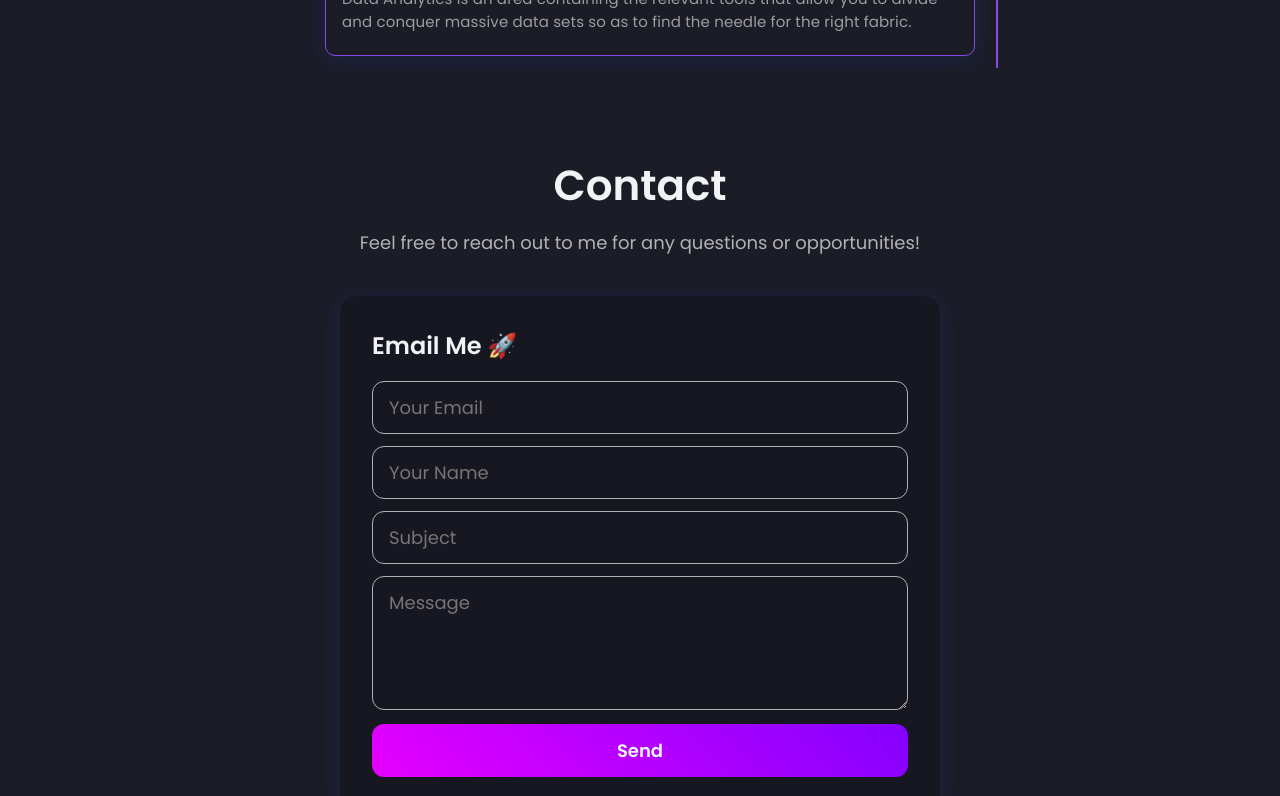
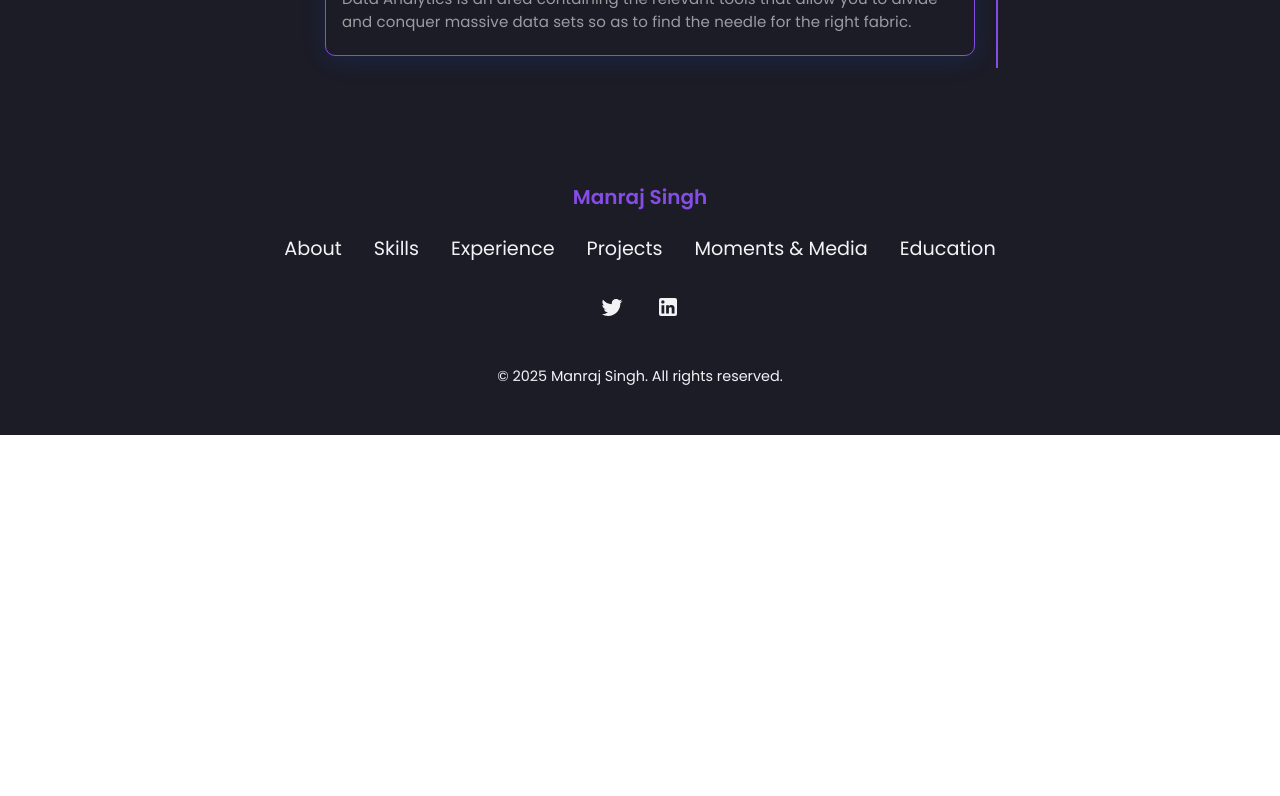
Before and after one commit to javiermerinom/Portfolio, a React (Create React App) app: page / in a window 1280 px wide. Shown: the part 9140-9936 px from the top of the page. After the commit the page ends 9575 px from the top, so only its background shows below. Built offline with nearby package versions, Linux system fonts and the light colour scheme.

Commit message:
portfolio right

```diff
--- a/src/App.js
+++ b/src/App.js
@@ -7,7 +7,6 @@ import { BrowserRouter as Router } from "react-router-dom";
 import HeroSection from "./components/HeroSection";
 import Skills from "./components/Skills";
 import Projects from "./components/Projects";
-import Contact from "./components/Contact";
 import Pictures from "./components/Pictures";
 import Footer from "./components/Footer";
 import Experience from "./components/Experience";
@@ -38,7 +37,6 @@ function App() {
           <div>
             <Pictures />
             <Education />
-            <Contact />
           </div>
           <Footer />
           {openModal.state && (
--- a/src/components/Contact/index.js
+++ /dev/null
@@ -1,167 +0,0 @@
-import React from 'react'
-import styled from 'styled-components'
-import { useRef } from 'react';
-import emailjs from '@emailjs/browser';
-import { Snackbar } from '@mui/material';
-
-const Container = styled.div`
-display: flex;
-flex-direction: column;
-justify-content: center;
-position: relative;
-z-index: 1;
-align-items: center;
-@media (max-width: 960px) {
-    padding: 0px;
-}
-`
-
-const Wrapper = styled.div`
-position: relative;
-display: flex;
-justify-content: space-between;
-align-items: center;
-flex-direction: column;
-width: 100%;
-max-width: 1350px;
-padding: 0px 0px 80px 0px;
-gap: 12px;
-@media (max-width: 960px) {
-    flex-direction: column;
-}
-`
-
-const Title = styled.div`
-font-size: 42px;
-text-align: center;
-font-weight: 600;
-margin-top: 20px;
-  color: ${({ theme }) => theme.text_primary};
-  @media (max-width: 768px) {
-      margin-top: 12px;
-      font-size: 32px;
-  }
-`;
-
-const Desc = styled.div`
-    font-size: 18px;
-    text-align: center;
-    max-width: 600px;
-    color: ${({ theme }) => theme.text_secondary};
-    @media (max-width: 768px) {
-        margin-top: 12px;
-        font-size: 16px;
-    }
-`;
-
-
-const ContactForm = styled.form`
-  width: 95%;
-  max-width: 600px;
-  display: flex;
-  flex-direction: column;
-  background-color: ${({ theme }) => theme.card};
-  padding: 32px;
-  border-radius: 16px;
-  box-shadow: rgba(23, 92, 230, 0.15) 0px 4px 24px;
-  margin-top: 28px;
-  gap: 12px;
-`
-
-const ContactTitle = styled.div`
-  font-size: 24px;
-  margin-bottom: 6px;
-  font-weight: 600;
-  color: ${({ theme }) => theme.text_primary};
-`
-
-const ContactInput = styled.input`
-  flex: 1;
-  background-color: transparent;
-  border: 1px solid ${({ theme }) => theme.text_secondary};
-  outline: none;
-  font-size: 18px;
-  color: ${({ theme }) => theme.text_primary};
-  border-radius: 12px;
-  padding: 12px 16px;
-  &:focus {
-    border: 1px solid ${({ theme }) => theme.primary};
-  }
-`
-
-const ContactInputMessage = styled.textarea`
-  flex: 1;
-  background-color: transparent;
-  border: 1px solid ${({ theme }) => theme.text_secondary};
-  outline: none;
-  font-size: 18px;
-  color: ${({ theme }) => theme.text_primary};
-  border-radius: 12px;
-  padding: 12px 16px;
-  &:focus {
-    border: 1px solid ${({ theme }) => theme.primary};
-  }
-`
-
-const ContactButton = styled.input`
-  width: 100%;
-  text-decoration: none;
-  text-align: center;
-  background: hsla(271, 100%, 50%, 1);
-  background: linear-gradient(225deg, hsla(271, 100%, 50%, 1) 0%, hsla(294, 100%, 50%, 1) 100%);
-  background: -moz-linear-gradient(225deg, hsla(271, 100%, 50%, 1) 0%, hsla(294, 100%, 50%, 1) 100%);
-  background: -webkit-linear-gradient(225deg, hsla(271, 100%, 50%, 1) 0%, hsla(294, 100%, 50%, 1) 100%);
-  padding: 13px 16px;
-  margin-top: 2px;
-  border-radius: 12px;
-  border: none;
-  color: ${({ theme }) => theme.text_primary};
-  font-size: 18px;
-  font-weight: 600;
-`
-
-
-
-const Contact = () => {
-  const [open, setOpen] = React.useState(false);
-  const form = useRef();
-
-  const handleSubmit = (e) => {
-    e.preventDefault();
-    emailjs.sendForm('service_qf00hv5', 'template_9qwq0sl', form.current, 'lYBgpaTxkrE3sl6C1')
-      .then((result) => {
-        setOpen(true);
-        form.current.reset();
-      }, (error) => {
-        console.log(error.text);
-      });
-  }
-
-
-
-  return (
-    <Container>
-      <Wrapper>
-        <Title>Contact</Title>
-        <Desc>Feel free to reach out to me for any questions or opportunities!</Desc>
-        <ContactForm ref={form} onSubmit={handleSubmit}>
-          <ContactTitle>Email Me 🚀</ContactTitle>
-          <ContactInput placeholder="Your Email" name="from_email" />
-          <ContactInput placeholder="Your Name" name="from_name" />
-          <ContactInput placeholder="Subject" name="subject" />
-          <ContactInputMessage placeholder="Message" rows="4" name="message" />
-          <ContactButton type="submit" value="Send" />
-        </ContactForm>
-        <Snackbar
-          open={open}
-          autoHideDuration={6000}
-          onClose={()=>setOpen(false)}
-          message="Email sent successfully!"
-          severity="success"
-        />
-      </Wrapper>
-    </Container>
-  )
-}
-
-export default Contact
```
